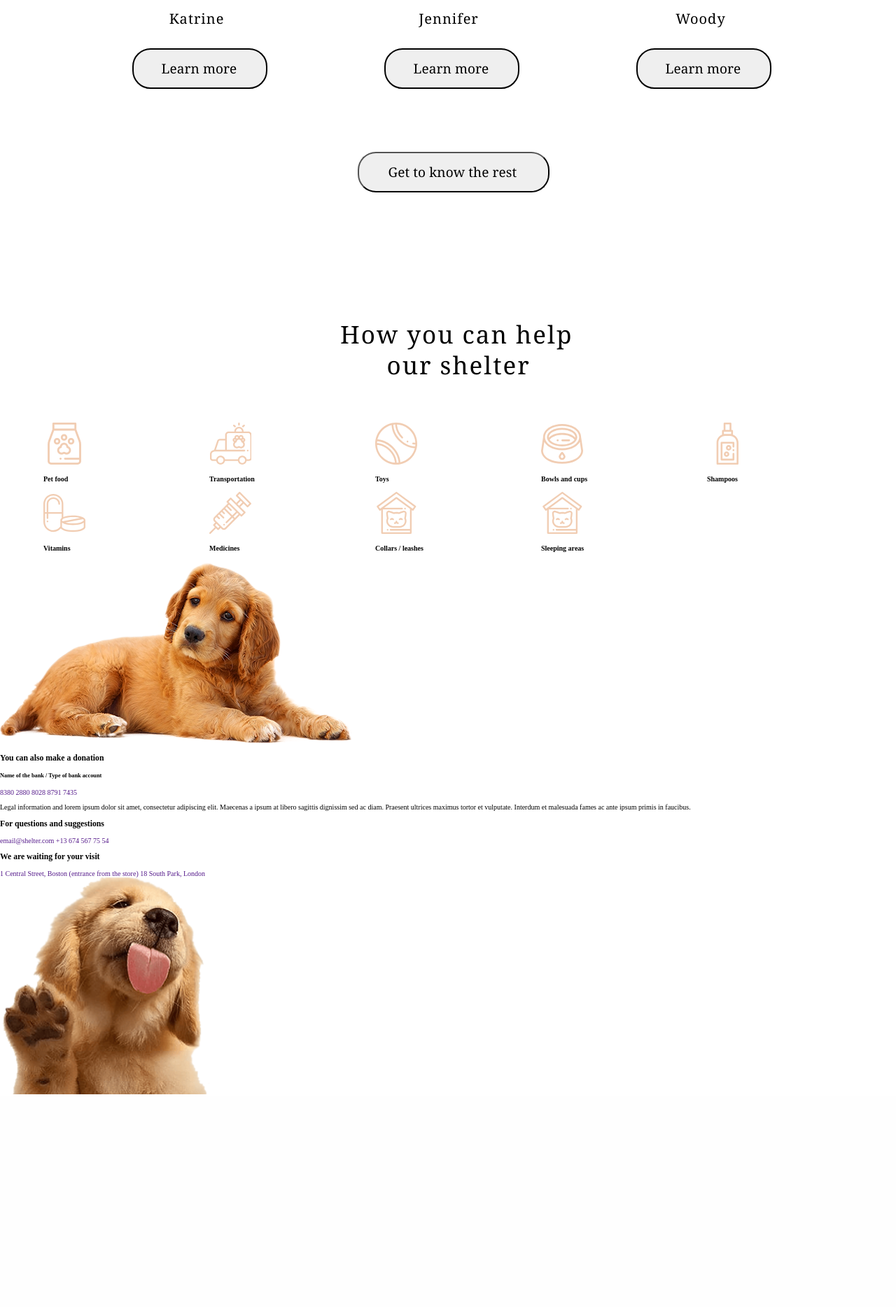
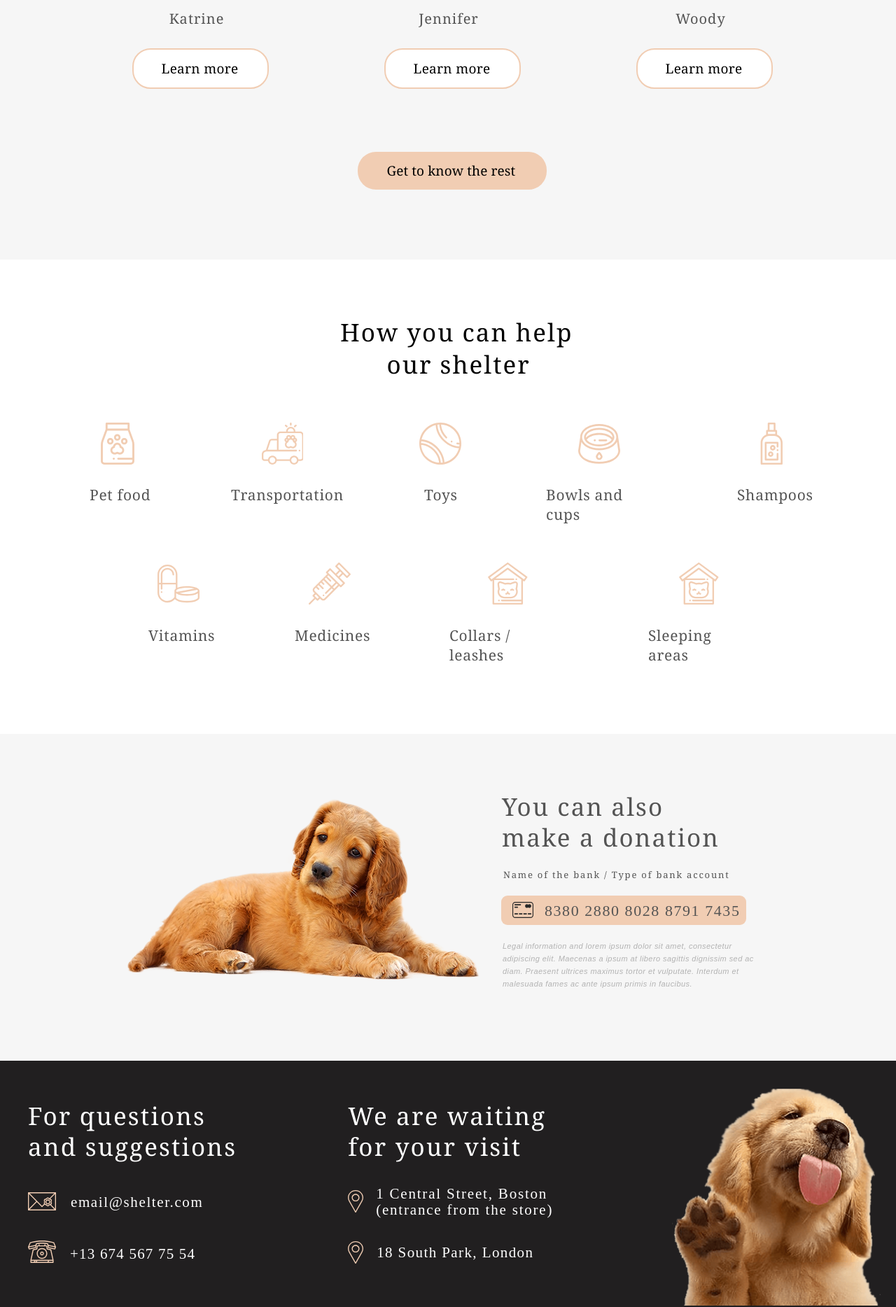
Before and after one commit to YuriiShchyrba/shelter, a PHP site: page / in a window 1280 px wide. Shown: the part 2080-3948 px from the top of the page at 70% size. Before the commit the page ends 3644 px from the top, so only its background shows below. Run offline with PHP 8.4, Linux system fonts and the light colour scheme.

Commit message:
feat: updated

```diff
--- a/index.html
+++ b/index.html
@@ -5,8 +5,10 @@
     <meta name="viewport" content="width=<device-width>, initial-scale=1.0">
     <title>Document</title>
     <link rel="stylesheet" href="style.css">
+    <link rel="icon" href="assets/donation-dog.png" type="image/png">
 </device-width>
 <body>
+    <div class="background">
         <header class="header">
             <div class="wrapper header__wrapper">
                 <div class="logo">
@@ -37,6 +39,7 @@
                 </div>
             </div>
         </section>
+    </div>
     <section class="about">
         <div class="wrapper about__wrapper">
             <div class="about__picture">
@@ -146,46 +149,46 @@
         </div>
     </section>
     <section class="donation">
-        <div class="wrapper">
+        <div class="wrapper donation__wrapper">
             <div class="donation__picture">
                 <img src="assets/donation-dog.png" alt="">
             </div>
             <div class="donation__content">
-                <h3>You can also make a donation</h3>
+                <h3>You can also<br> make a donation</h3>
                 <h5>Name of the bank / Type of bank account</h5>
                 <div class="donation__card">
                     <a href="">
-                        <span></span>
-                        8380 2880 8028 8791 7435
+                        <span class="credit-card"></span>
+                        <p>8380 2880 8028 8791 7435</p>
                     </a>
                 </div>
-                <p>Legal information and lorem ipsum dolor sit amet, consectetur adipiscing elit. Maecenas a ipsum at libero sagittis dignissim sed ac diam. Praesent ultrices maximus tortor et vulputate. Interdum et malesuada fames ac ante ipsum primis in faucibus.</p>
+                <p class="lorem">Legal information and lorem ipsum dolor sit amet, consectetur<br> adipiscing elit. Maecenas a ipsum at libero sagittis dignissim sed ac<br> diam. Praesent ultrices maximus tortor et vulputate. Interdum et<br> malesuada fames ac ante ipsum primis in faucibus.</p>
             </div>
         </div>
     </section>
     <footer class="footer">
-        <div class="wrapper">
+        <div class="wrapper footer__wrapper">
             <div class="footer__content">
                 <div class="content__questions">
-                    <h3>For questions and suggestions</h3>
-                    <a href="">
-                        <span></span>
-                        email@shelter.com
+                    <h3>For questions<br> and suggestions</h3>
+                    <a href="" class="content__email">
+                        <span class="email"></span>
+                        <p>email@shelter.com</p>
                     </a>
-                    <a href="">
-                        <span></span>
-                        +13 674 567 75 54
+                    <a href="" class="content__phone">
+                        <span class="phone"></span>
+                        <p>+13 674 567 75 54</p>
                     </a>
                 </div>
                 <div class="content__address">
-                    <h3>We are waiting for your visit</h3>
-                    <a href="">
-                        <span></span>
-                        1 Central Street, Boston (entrance from the store)
+                    <h3>We are waiting<br> for your visit</h3>
+                    <a href="" class="address__1">
+                        <span class="location"></span>
+                        <p>1 Central Street, Boston<br> (entrance from the store)</p>
                     </a>
-                    <a href="">
-                        <span></span>
-                        18 South Park, London
+                    <a href="" class="address__2">
+                        <span class="location"></span>
+                        <p>18 South Park, London</p>
                     </a>
                 </div>
             </div>
--- a/style.css
+++ b/style.css
@@ -14,19 +14,26 @@ body{
 }
 
 button{
-    padding: 14px 45px 14px 42px;
+    padding: 14px 44px 16px 43px;
     border-radius: 26px;
     font: 19px Georgia, serif;
-    letter-spacing: 0.1px;
+    letter-spacing: 0.3px;
+    background-color:#F1CDB3;
+    border: none;
 }
 
 a{
     text-decoration: none;
 }
 
+.need__wrapper{
+    background-image: url(assets/start-screen-gradient-background.png);
+}
+
+
 .header__wrapper{
     display: flex;
-    background-color: grey;
+    background-color: #211F20;
 }
 
 
@@ -77,16 +84,16 @@ a{
 
 .need__content h1{
     color: #FFFFFF;
-    padding: 173px 0 0 42px;
+    padding: 173px 0 0 41px;
     font: 44px Georgia,serif;
-    line-height: 55px;
+    line-height: 56px;
 }
 
 .need__content p{
     font: 15px Arial;
-    padding: 7px 0 0 40px;
+    padding: 6px 0 0 40px;
     line-height: 23px;
-    color: white;
+    color: #C4C4C4;
 }
 
 .need__button{
@@ -116,6 +123,7 @@ a{
     font: 39px Georgia,serif;
     letter-spacing: 0.3px;
     margin-bottom: 0;
+    color: #545454;
 }
 
 .about__content p{
@@ -123,10 +131,12 @@ a{
     font: 15px Arial, sans-serif;
     letter-spacing: 0.0px;
     line-height: 24px;
+    color: #4C4C4C;
 }
 
 .looking-house{
     display: flex;
+    background-color: #F6F6F6;
 }
 
 .looking-house__wrapper h3{
@@ -134,6 +144,7 @@ a{
     padding: 47px 0 0 406px;
     letter-spacing: 2.1px;
     line-height: 44px;
+    color: #545454;
 }
 
 .looking-house .arrows{
@@ -168,14 +179,16 @@ a{
     font: 20px Georgia, serif;
     letter-spacing: 1px;
     text-align: center;
+    color: #545454;
 }
 
 .looking-house .friend button{
     margin-top: 9px;
     margin-left: 43px;
     padding: 14px 42px 14px 40px;
-    border: 2px solid black;
+    border: 2px solid #F1CDB3;
     border-radius: 26px;
+    background-color: white;
     font: 19px Georgia, serif;
 }
 
@@ -193,24 +206,122 @@ a{
 .help__wrapper h3{
     font: 35px Georgia, serif;
     padding: 46px 0 0 486px;
-    line-height: 44px;
+    line-height: 46px;
     letter-spacing: 2px;
 }
 
+
 .help__tools{
     display: flex;
-    padding: 25px 0 0 0px;
+    padding: 25px 0 44px 0px;
     flex-wrap: wrap;
+    color: #545454;
 }
 
+
 .help__tools .tool{
-    width: 150px;
-    margin: 0px 25px 0 62px;
+    width: 161px;
+    margin: 0px 15px 27px 62px;
+}
+
+.help__tools .tool:nth-child(4){
+    margin-left: 60px;
+}
+
+.help__tools .tool:nth-child(6){
+    margin-left: 180px;
+}
+
+.help__tools .tool:nth-child(8){
+    margin-left: 40px;
+    width: 173px;
+}
+
+.help__tools .tool:nth-child(9){
+    width: 186px;
+}
+
+
+.help__tools .tool h4{
+    font: 21px Georgia, serif;
+    padding-left: 66px;
+    letter-spacing: 0.7px;
 }
 
 
 
+.help__tools .tool:nth-child(1) .tool__icon{
+    padding-left: 76px;
+}
 
+.help__tools .tool:nth-child(1) h4{
+    padding-left: 66px;
+}
+
+.help__tools .tool:nth-child(2) .tool__icon{
+    padding-left: 73px;
+}
+
+.help__tools .tool:nth-child(2) h4{
+    padding-left: 30px;
+}
+
+.help__tools .tool:nth-child(3) .tool__icon{
+    padding-left: 61px;
+}
+
+.help__tools .tool:nth-child(3) h4{
+    padding-left: 68px;
+}
+
+.help__tools .tool:nth-child(4) .tool__icon{
+    padding-left: 52px;
+}
+
+.help__tools .tool:nth-child(4) h4{
+    padding-left: 6px;
+}
+
+.help__tools .tool:nth-child(5) .tool__icon{
+    padding-left: 61px;
+}
+
+.help__tools .tool:nth-child(5) h4{
+    padding-left: 41px;
+}
+
+
+.help__tools .tool:nth-child(6) .tool__icon{
+    padding-left: 45px;
+}
+
+.help__tools .tool:nth-child(6) h4{
+    padding-left: 32px;
+}
+
+.help__tools .tool:nth-child(7) .tool__icon{
+    padding-left: 23px;
+}
+
+.help__tools .tool:nth-child(7) h4{
+    padding-left: 3px;
+}
+
+.help__tools .tool:nth-child(8) .tool__icon{
+    padding-left: 61px;
+}
+
+.help__tools .tool:nth-child(8) h4{
+    padding-left: 8px;
+}
+
+.help__tools .tool:nth-child(9) .tool__icon{
+    padding-left: 84px;
+}
+
+.help__tools .tool:nth-child(9) h4{
+    padding-left: 42px;
+}
 
 .pet-food{
     background-image: url(assets/tool_pet-food.svg);
@@ -274,3 +385,170 @@ a{
     width: 60px;
     display: inline-block;
 }
+
+.donation__wrapper{
+    display: flex;
+    background-color: #F6F6F6;
+    color: #545454;
+}
+
+.donation .donation__picture{
+    padding: 92px 0 0 182px;
+}
+
+.donation__content{
+    padding-bottom: 90px;
+}
+
+.donation .donation__content h3{
+    font: 35px Georgia, serif;
+    padding: 47px 0 0 30px;
+    letter-spacing: 2.1px;
+    line-height: 44px;
+    margin-bottom: 0;
+}
+
+.donation .donation__content h5{
+    font: 13px Georgia, serif;
+    padding-left: 32px;
+    letter-spacing: 1.8px;
+    margin-bottom: 21px;
+}
+
+.donation__card{
+    padding: 9px 0 0 16px;
+    width: 334px;
+    height: 33px;
+    margin-left: 29px;
+    background-color: #F1CDB3;
+    border-radius: 9px;
+
+}
+
+.credit-card{
+    background-image: url(assets/credit-card.svg);
+    width: 30px;
+    height: 23px;
+    display: inline-block;
+}
+
+.donation__card a{
+    display: flex;
+}
+
+.donation__card a p{
+    margin: 0;
+    font-size: 22px;
+    padding-left: 16px;
+    letter-spacing: 1.56px;
+    color: #545454;
+}
+
+.donation .donation__content .lorem{
+    font: 11px Arial, serif;
+    padding: 10px 0 0 31px;
+    font-style: italic;
+    letter-spacing: 0.44px;
+    line-height: 18px;
+    color: #B2B2B2;
+}
+
+.footer__wrapper{
+    display: flex;
+    background-color: #211F20;
+}
+
+.footer__content{
+    display: flex;
+}
+
+.footer .content__questions{
+    padding: 57px 0px 0 40px;
+}
+
+.footer__content a{
+    display: flex;
+}
+
+.footer__content h3{
+    font-size: 39px;
+    font-weight: 400;
+    font: 35px Georgia,serif;
+    letter-spacing: 2.2px;
+    line-height: 44px;
+    margin: 0;
+    color: white;
+}
+
+.email{
+    background-image: url(assets/icon-email.svg);
+    width: 40px;
+    height: 29px;
+    display: inline-block;
+}
+
+.phone{
+    background-image: url(assets/icon-phone.svg);
+    width: 40px;
+    height: 32px;
+    display: inline-block;
+}
+
+.location{
+    background-image: url(assets/icon-marker.svg);
+    width: 22px;
+    height: 32px;
+    display: inline-block;
+}
+
+.footer .content__email{
+    padding: 40px 0 0 0;
+}
+
+.footer p{
+    font-size: 21px;
+    margin: 0;
+    color: white;
+}
+
+.footer .content__email p{
+    letter-spacing: 1.6px;
+    padding: 5px 0 0 21px;
+}
+
+.footer .content__phone{
+    padding: 42px 0 0 0;
+}
+
+.footer .content__phone p {
+    letter-spacing: 1.2px;
+    padding: 7px 0 0 20px;
+}
+
+.footer .content__address{
+    padding: 57px 0 0 159px;
+}
+
+.footer .address__1{
+    padding: 40px 0 0 0;
+}
+
+.footer .address__1 p{
+    padding: 0 0 0 18px;
+    margin-top: -6px;
+    letter-spacing: 1.8px;
+    line-height: 23px;
+}
+
+.footer .address__2{
+    padding: 33px 0 0 0;
+}
+
+.footer .address__2 p{
+    padding: 4px 0 0 19px;
+    letter-spacing: 1.4px;
+}
+
+.footer .footer__picture{
+    padding: 40px 0 0 169px;
+}
```
Also changed, not shown: assets/credit-card.svg (added), assets/icon-email.svg (added), assets/icon-marker.svg (added), assets/icon-phone.svg (added), assets/start-screen-gradient-background.png (added). Lines whose indentation alone changed are shown as unchanged.
